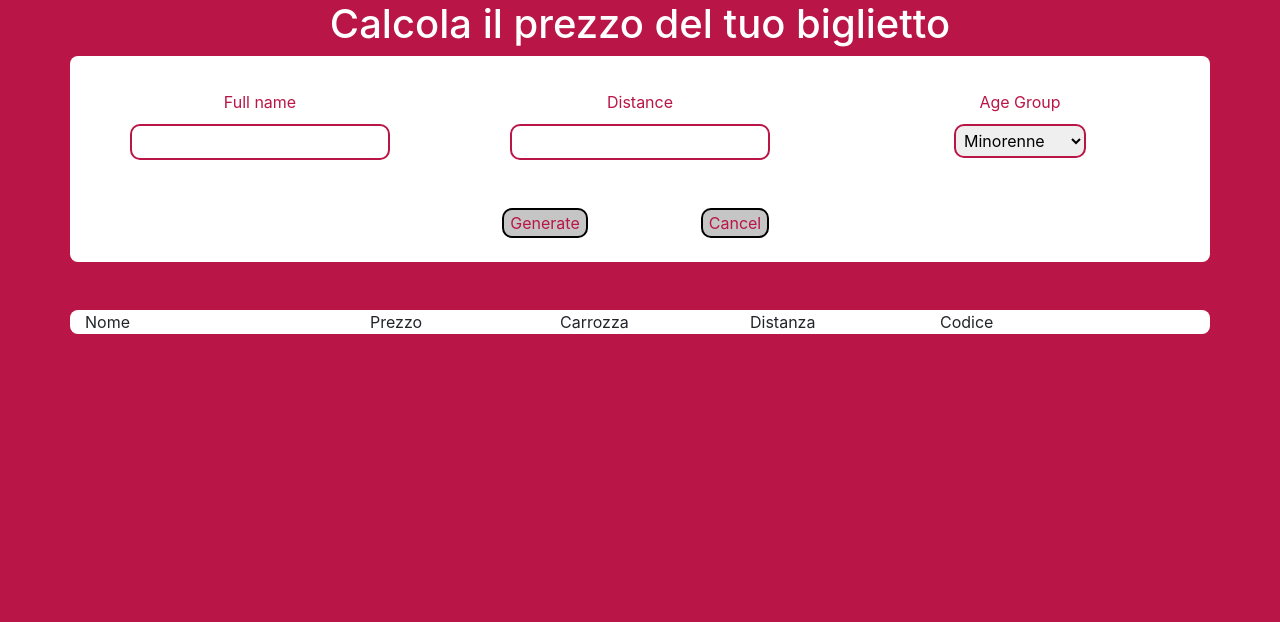
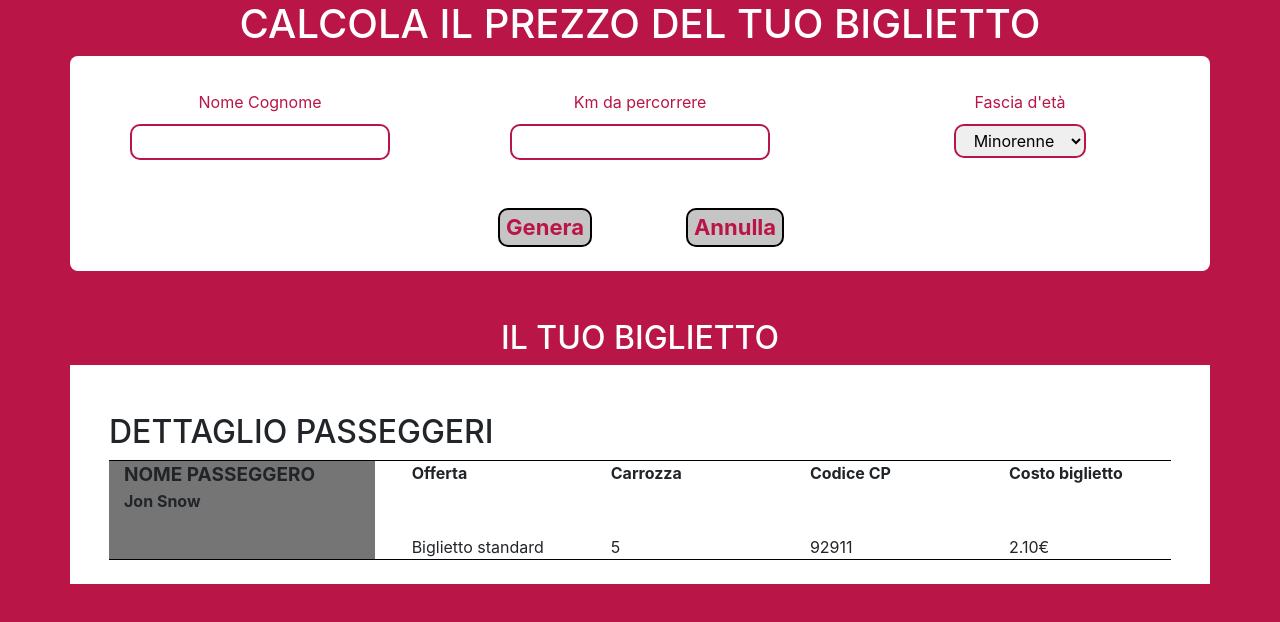
Before and after one commit to pizzi9523/js-fizzbuzzdom, a plain HTML site: page Bonus/index.html in a window 1280 px wide. Drawn offline with nearby package versions, Linux system fonts and the light colour scheme.

Commit message:
imposto stile e struttura section biglietto

```diff
--- a/Bonus/assets/css/style.css
+++ b/Bonus/assets/css/style.css
@@ -4,6 +4,10 @@ body{
 
 .bg_white{
     background-color: white;
+}
+
+.bg_grey{
+    background-color: #757575;
 }
 
 .c_white{
@@ -33,4 +37,24 @@ button{
     border-radius: 10px;
     margin: 0 10px;
     background-color: #C5C5C5;
+    font-size: 22px;
+    font-weight: 700;
 }
+
+.my_ticket{
+    border-top: 1px solid black;
+    border-bottom: 1px solid black;
+
+}
+
+.categoria{
+    margin-bottom: 50px;
+}
+
+.categoria_big{
+    font-size: 19px;
+}
+
+.categoria, .categoria_big, .passenger_name{
+    font-weight: bold;
+}
--- a/Bonus/index.html
+++ b/Bonus/index.html
@@ -17,34 +17,34 @@
     <main class=" ">
 
         <section class=" text-center mb-5">
-            <h1 class="c_white">Calcola il prezzo del tuo biglietto</h1>
+            <h1 class="c_white">CALCOLA IL PREZZO DEL TUO BIGLIETTO</h1>
 
             <div class="container form b_radius bg_white">
                 <div class="row py-4 row flex--wrap justify-content-around">
                     <div class="form_group col-4">
-                        <label for="user-name">Full name</label>
-                        <input type="text" id="user-name">
+                        <label for="user-name">Nome Cognome</label>
+                        <input type="text" id="user-name" class="text-center">
                     </div>
                     <div class="form_group col-4">
-                        <label for="distance">Distance</label>
-                        <input type="text" id="distance">
+                        <label for="distance">Km da percorrere</label>
+                        <input type="text" id="distance" class="text-center">
                     </div>
                     <div class="form_group col-4">
-                        <label for="age">Age Group</label>
+                        <label for="age">Fascia d'età</label>
                         <select name="age" id="age">
-                            <option value="minorenne">Minorenne</option>
-                            <option value="maggiorenne">Maggiorenne</option>
-                            <option value="over65">over65</option>
+                            <option value="minorenne" class="text-center">Minorenne</option>
+                            <option value="maggiorenne" class="text-center">Maggiorenne</option>
+                            <option value="over65" class="text-center">Over65</option>
 
                         </select>
                     </div>
                 </div>
                 <div class="row align-items-center justify-content-center py-4">
                     <div class="col-2">
-                        <button id="generate">Generate</button>
+                        <button id="generate">Genera</button>
                     </div>
                     <div class="col-2">
-                        <button id="cancel">Cancel</button>
+                        <button id="cancel">Annulla</button>
                     </div>
                 </div>
 
@@ -54,14 +54,53 @@
 
         </section>
 
-        <section class="biglietto">
-            <div class="container ">
-                <div class="row bg_white b_radius">
-                    <div class="col-3">Nome</div>
-                    <div class="col-2">Prezzo</div>
-                    <div class="col-2">Carrozza</div>
-                    <div class="col-2">Distanza</div>
-                    <div class="col-2">Codice</div>
+        <section class="biglietto mb-5">
+            <h2 class="title_biglietto c_white text-center">IL TUO BIGLIETTO</h2>
+            <div class="container bg_white py-4">
+                <h2 class="pt-4 mx-4">DETTAGLIO PASSEGGERI</h2>
+
+                <div class="my_ticket row mx-4 justify-content-between">
+                    <div class="col-3 bg_grey">
+                        <div class="categoria_big">
+                            NOME PASSEGGERO
+                        </div>
+                        <div class="passenger_name fw-bolder">
+                            Jon Snow
+                        </div>
+
+                    </div>
+                    <div class="col-2">
+                        <div class="categoria">
+                            Offerta
+                        </div>
+                        <div class="offerta">
+                            Biglietto standard
+                        </div>
+                    </div>
+                    <div class="col-2">
+                        <div class="categoria">
+                            Carrozza
+                        </div>
+                        <div class="n_carrozza">
+                            5
+                        </div>
+                    </div>
+                    <div class="col-2">
+                        <div class="categoria">
+                            Codice CP
+                        </div>
+                        <div class="codice_cp">
+                            92911
+                        </div>
+                    </div>
+                    <div class="col-2">
+                        <div class="categoria">
+                            Costo biglietto
+                        </div>
+                        <div class="ticket_price">
+                            2.10€
+                        </div>
+                    </div>
                 </div>
             </div>
         </section>
```
